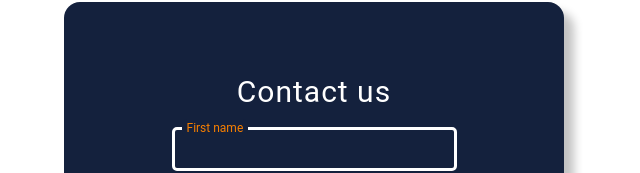
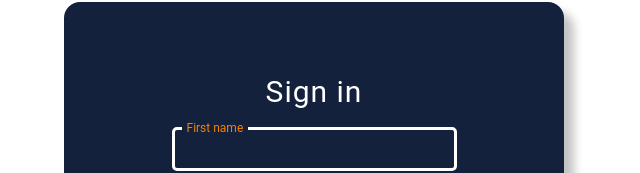
Before and after one commit to malgorzatajPL/Form-react-typescript, a React (Create React App) app: page / in a window 1280 px wide. Shown: the part 123-296 px from the top of the page, without its empty margins (326-966 px from the left). Built offline with nearby package versions, Linux system fonts and the light colour scheme.

Commit message:
change name header

```diff
--- a/src/components/MainComponent.tsx
+++ b/src/components/MainComponent.tsx
@@ -26,7 +26,7 @@ export default function MainComponent() {
   return (
     <MainComponentStyle>
       <Form onSubmit={handleSubmit(onSubmit)}>
-        <Header>Contact us</Header>
+        <Header>Sign in</Header>
         <CustomTextField>
           <LabelTextField>First name</LabelTextField>
           <InputTextField
```
